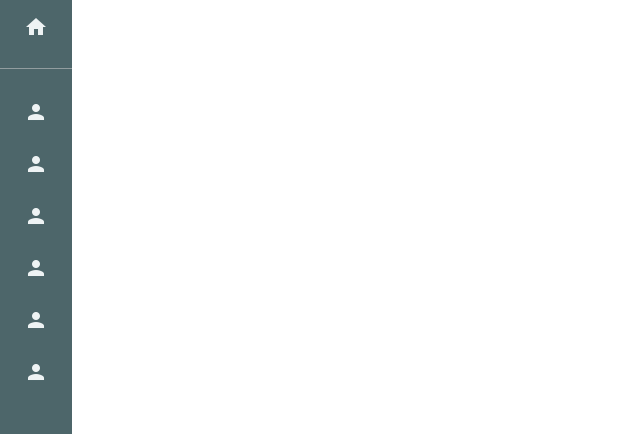
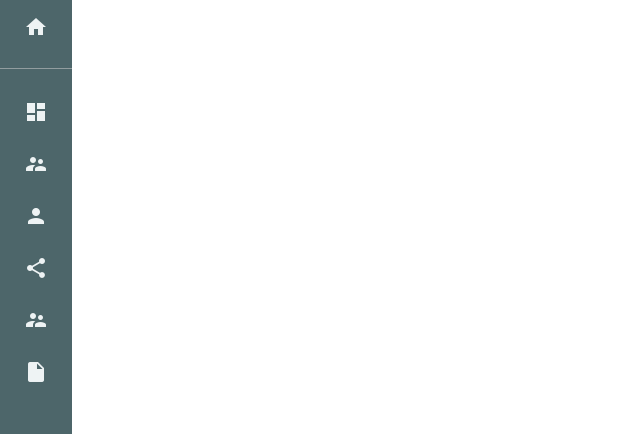
Before and after one commit to silviabortolote/angular-sidebar, an Angular app: page / in a window 1280 px wide. Shown: the top 434 px of the page, without its empty margins (0-640 px from the left). Built offline with nearby package versions, Linux system fonts and the light colour scheme.

Commit message:
feat: add icon

```diff
--- a/src/app/app.component.html
+++ b/src/app/app.component.html
@@ -7,11 +7,11 @@
     <mat-divider></mat-divider>
 
     <button mat-button class="menu-button">
-        <mat-icon>person</mat-icon>
+        <mat-icon>dashboard</mat-icon>
     </button>
 
     <button mat-button class="menu-button" [mat-menu-trigger-for]="menu" fxHide="false">
-        <mat-icon>person</mat-icon>
+        <mat-icon>supervisor_account</mat-icon>
     </button>
 
     <button mat-button class="menu-button">
@@ -19,15 +19,15 @@
     </button>
 
     <button mat-button class="menu-button">
-        <mat-icon>person</mat-icon>
+        <mat-icon>share</mat-icon>
     </button>
 
     <button mat-button class="menu-button">
-        <mat-icon>person</mat-icon>
+        <mat-icon>supervisor_account</mat-icon>
     </button>
 
     <button mat-button class="menu-button">
-        <mat-icon>person</mat-icon>
+        <mat-icon>insert_drive_file</mat-icon>
     </button>
 
     <button  mat-mini-fab class="my-fab info2">
```
